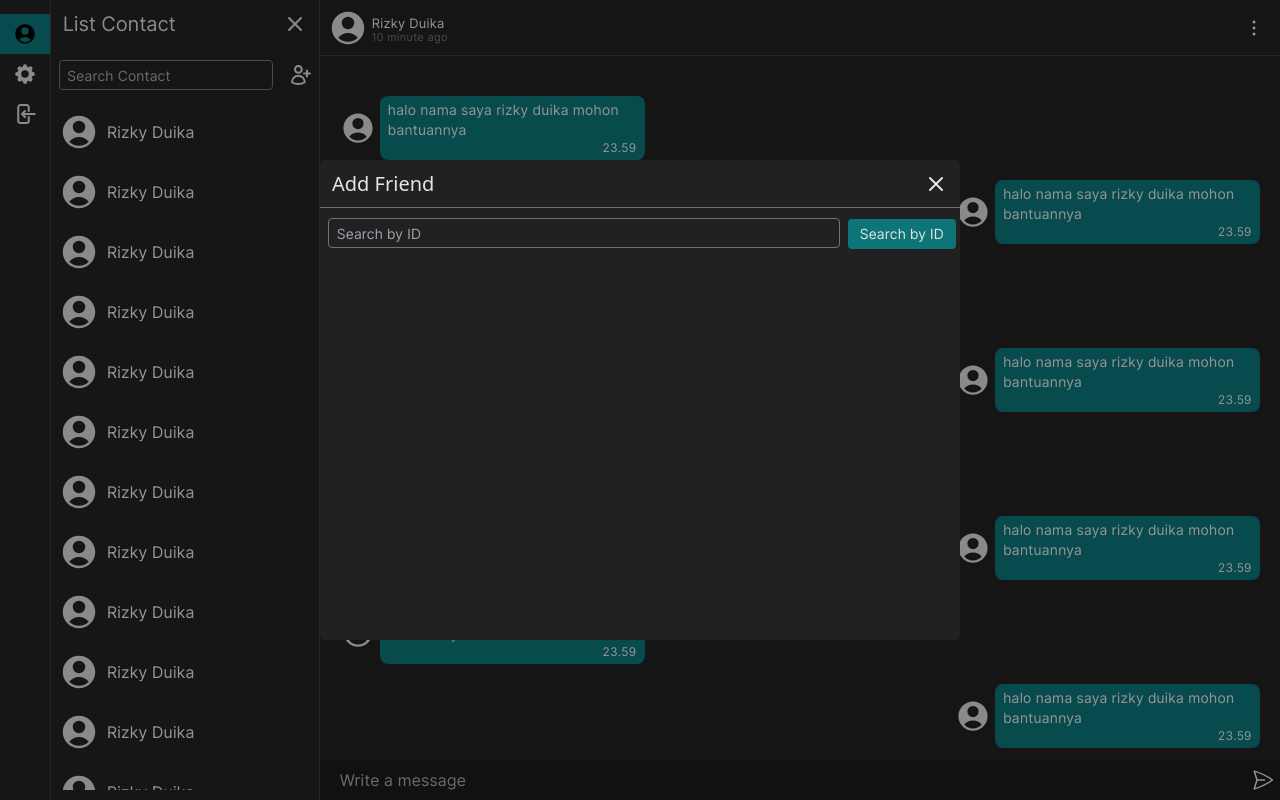
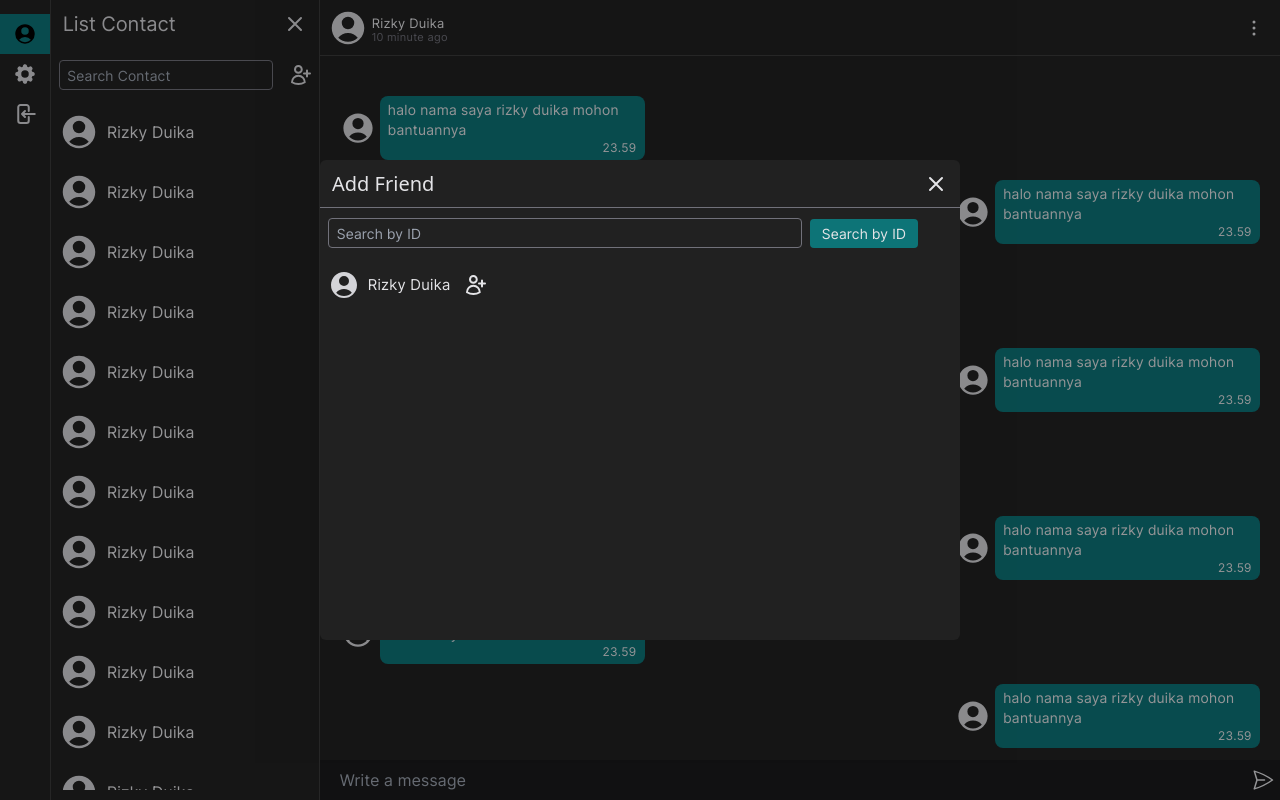
Before and after one commit to ComRV/chatApp, a Next.js app: page /chat/contact in a window 1280 px wide. Both pictures are taken after a click on the icon 299 px from the left and 75 px from the top of the page. Built offline with nearby package versions, Linux system fonts and the light colour scheme.

Commit message:
fix  add friend ui

```diff
--- /dev/null
+++ b/components/Addfriend.jsx
@@ -0,0 +1,74 @@
+import React from 'react';
+import { useContext } from 'react';
+import { AddFriend } from '../pages/chat/contact';
+import { Transition } from '@headlessui/react';
+
+const Addfriend = () => {
+	const { isShow, setIsShow } = useContext(AddFriend);
+	return (
+		<div className="fixed left-0 top-0 grid place-items-center w-screen h-screen z-10 bg-[#00000059]">
+			<Transition
+				className="w-1/2 h-[80%] md:h-[60%] bg-[#212121] text-zinc-200 rounded-md"
+				show={isShow}
+				enter="transition ease-in-out duration-200 transform"
+				enterFrom="scale-0"
+				enterTo="scale-1"
+				leave="transition ease-in-out duration-200 transform"
+				leaveFrom="scale-0"
+				leaveTo="scale-1"
+				appear={true}
+			>
+				<div className="flex h-12	place-items-center border-b border-zinc-500 justify-between">
+					<p className="text-xl ml-3">Add Friend</p>
+					<svg
+						xmlns="http://www.w3.org/2000/svg"
+						onClick={() => setIsShow(!isShow)}
+						fill="none"
+						viewBox="0 0 24 24"
+						strokeWidth={2}
+						stroke="currentColor"
+						className="w-6 h-6 mr-3 cursor-pointer duration-150 hover:opacity-80 active:opacity-60"
+					>
+						<path strokeLinecap="round" strokeLinejoin="round" d="M6 18L18 6M6 6l12 12" />
+					</svg>
+				</div>
+				<div className="mt-2.5 ml-2">
+					<input
+						type="text"
+						placeholder="Search by ID"
+						className="text-zinc-200 w-[50%] lg:w-[75%] h-[30px] mr-2 tracking-wider duration-150 rounded border border-zinc-500 bg-transparent pl-2 text-sm focus:ring-zinc-300 font-intertight"
+					/>
+					<button className="bg-[#0d7477] py-[0.35em] px-3 rounded hover:bg-[#0d7477e0] active:bg-[#0d7477c0] duration-150 font-intertight tracking-wider text-sm">Search by ID</button>
+				</div>
+				<div className="overflow-auto scrollbar-none text-zinc-200 h-full mt-3">
+					<div className="flex items-center w-full h-[50px] font-intertight tracking-wider">
+						<svg xmlns="http://www.w3.org/2000/svg" viewBox="0 0 24 24" fill="currentColor" className="w-8 h-8 text-zinc-300 mx-2">
+							<path
+								fillRule="evenodd"
+								d="M18.685 19.097A9.723 9.723 0 0021.75 12c0-5.385-4.365-9.75-9.75-9.75S2.25 6.615 2.25 12a9.723 9.723 0 003.065 7.097A9.716 9.716 0 0012 21.75a9.716 9.716 0 006.685-2.653zm-12.54-1.285A7.486 7.486 0 0112 15a7.486 7.486 0 015.855 2.812A8.224 8.224 0 0112 20.25a8.224 8.224 0 01-5.855-2.438zM15.75 9a3.75 3.75 0 11-7.5 0 3.75 3.75 0 017.5 0z"
+								clipRule="evenodd"
+							/>
+						</svg>
+						<p className="text-[15px]">Rizky Duika</p>
+						<svg
+							xmlns="http://www.w3.org/2000/svg"
+							fill="none"
+							viewBox="0 0 24 24"
+							strokeWidth={2}
+							stroke="currentColor"
+							className="w-6 h-6 cursor-pointer ml-3 duration-150 hover:opacity-80 active:opacity-60"
+						>
+							<path
+								strokeLinecap="round"
+								strokeLinejoin="round"
+								d="M19 7.5v3m0 0v3m0-3h3m-3 0h-3m-2.25-4.125a3.375 3.375 0 11-6.75 0 3.375 3.375 0 016.75 0zM4 19.235v-.11a6.375 6.375 0 0112.75 0v.109A12.318 12.318 0 0110.374 21c-2.331 0-4.512-.645-6.374-1.766z"
+							/>
+						</svg>
+					</div>
+				</div>
+			</Transition>
+		</div>
+	);
+};
+
+export default Addfriend;
--- a/components/Contactlist.jsx
+++ b/components/Contactlist.jsx
@@ -27,7 +27,15 @@ const Contactlist = () => {
 					className="w-4/5 h-[0.8cm] text-zinc-200 tracking-wider duration-150 rounded border border-zinc-500 bg-transparent pl-2 text-sm focus:ring-zinc-300 font-intertight"
 					placeholder="Search Contact"
 				/>
-				<svg xmlns="http://www.w3.org/2000/svg" onClick={() => setIsShow(!isShow)} fill="none" viewBox="0 0 24 24" strokeWidth={2} stroke="currentColor" className="w-6 h-6 cursor-pointer">
+				<svg
+					xmlns="http://www.w3.org/2000/svg"
+					onClick={() => setIsShow(!isShow)}
+					fill="none"
+					viewBox="0 0 24 24"
+					strokeWidth={2}
+					stroke="currentColor"
+					className="w-6 h-6 cursor-pointer duration-150 hover:opacity-80 active:opacity-60"
+				>
 					<path
 						strokeLinecap="round"
 						strokeLinejoin="round"
--- a/pages/chat/contact.jsx
+++ b/pages/chat/contact.jsx
@@ -1,6 +1,7 @@
 /* eslint-disable react-hooks/rules-of-hooks */
 import Chat from '../../components/layout/Chat';
 import Contactlist from '../../components/Contactlist';
+import Addfriend from '../../components/Addfriend';
 import { createContext, useState } from 'react';
 
 export const AddFriend = createContext();
@@ -14,36 +15,7 @@ const contactlist = () => {
 				<Chat>
 					<Contactlist />
 				</Chat>
-				{isShow && (
-					<div className="fixed left-0 top-0 grid place-items-center w-screen h-screen z-10 bg-[#00000059]">
-						<div className="w-1/2 h-[60%] bg-[#212121] text-zinc-200 rounded-md">
-							<div className="flex h-12	place-items-center border-b border-zinc-500 justify-between">
-								<p className="text-xl ml-3">Add Friend</p>
-								<svg
-									xmlns="http://www.w3.org/2000/svg"
-									onClick={() => setIsShow(!isShow)}
-									fill="none"
-									viewBox="0 0 24 24"
-									strokeWidth={2}
-									stroke="currentColor"
-									className="w-6 h-6 mr-3 cursor-pointer duration-150 hover:opacity-80 active:opacity-60"
-								>
-									<path strokeLinecap="round" strokeLinejoin="round" d="M6 18L18 6M6 6l12 12" />
-								</svg>
-							</div>
-							<div className="mt-2.5 ml-2">
-								<input
-									type="text"
-									placeholder="Search by ID"
-									className="text-zinc-200 w-[81%] h-[30px] mr-2 tracking-wider duration-150 rounded border border-zinc-500 bg-transparent pl-2 text-sm focus:ring-zinc-300 font-intertight"
-								/>
-								<button className="bg-[#0d7477] h-[30px] px-3 rounded hover:bg-[#0d7477e0] active:bg-[#0d7477c0] duration-150 font-intertight tracking-wider text-sm">
-									Search by ID
-								</button>
-							</div>
-						</div>
-					</div>
-				)}
+				{isShow && <Addfriend />}
 			</AddFriend.Provider>
 		</>
 	);
```
